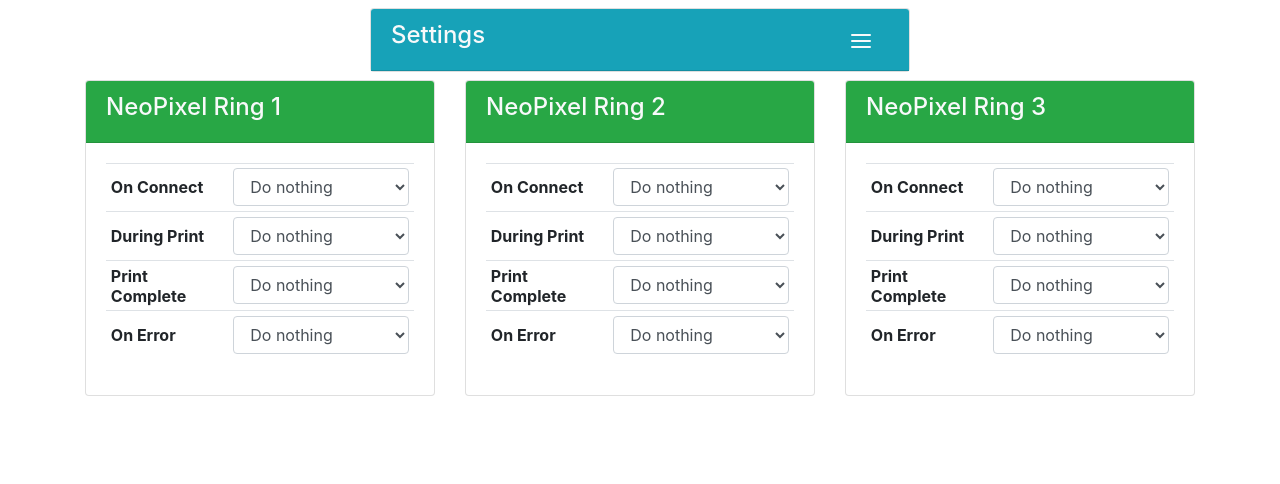
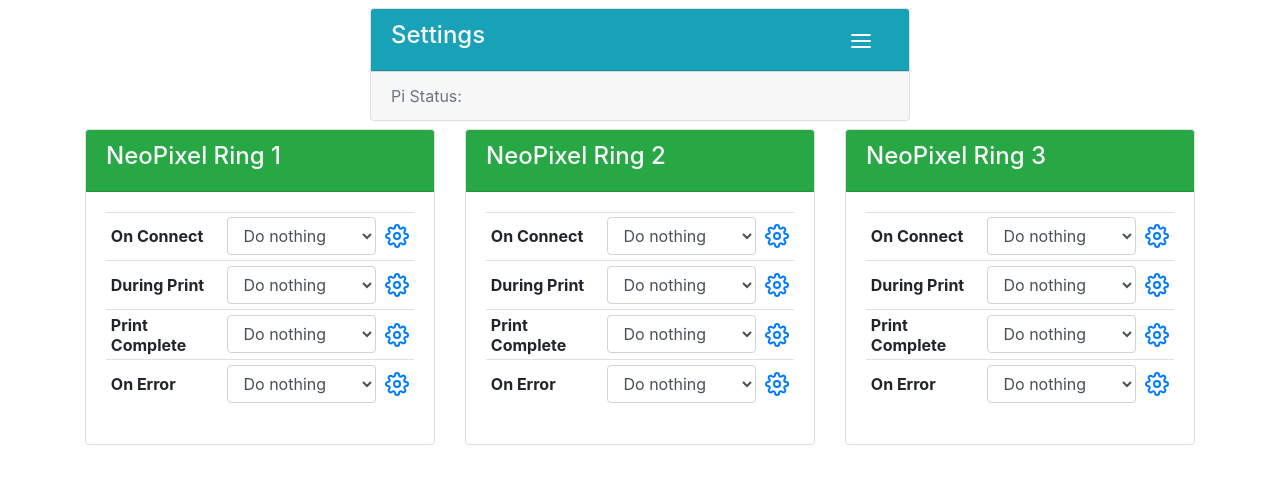
Before and after one commit to barskey/DuetWifiLed, a Flask app: page / in a window 1280 px wide. Shown: the top 484 px of the page. Run offline with Flask 2, Linux system fonts and the light colour scheme; some libraries are stand-ins or nearby versions.

Commit message:
Adding settings anchor

```diff
--- a/pdlapp/static/js/pdl.js
+++ b/pdlapp/static/js/pdl.js
@@ -3,11 +3,17 @@ $( document ).ready( function() {
     feather.replace()
 
     $( '.pdl-setting' ).change( function() {
-
+        $( '#status' ).text( 'Saving settings...' );
         $.post('/update_settings', $( '#settingsForm' ).serialize() )
         .done( function( response ) {
+            $( '#status' ).text( response.msg );
             console.log(response.msg);
         });
     });
 
+    $( 'a.pdl-action' ).click( function(event) {
+        console.log($(event.target));
+        console.log($( event.target ).parent().parent().parent().find( 'select' ).attr('id'));
+    });
+
 });
--- a/pdlapp/templates/index.html
+++ b/pdlapp/templates/index.html
@@ -105,6 +105,9 @@
                                 </div>
                             </form>
                         </div>
+                        <div class="card-footer">
+                            <span class="text-muted">Pi Status: </span><em><span class="text-muted" id="status"></span></em>
+                        </div>
                     </div>
                 </div>
             </div>
@@ -121,21 +124,25 @@
                                     <th scope="row" class="align-middle">On Connect</th>
                                     {% set event = 'connect' %}
                                     <td>{% include '_action_select.html' %}</td>
+                                    <td class="align-middle"><a href="#" class="pdl-action"><span data-feather="settings"></span></a></td>
                                 </tr>
                                 <tr>
                                     <th scope="row" class="align-middle">During Print</th>
                                     {% set event = 'print' %}
                                     <td>{% include '_action_select.html' %}</td>
+                                    <td class="align-middle"><a href="#" class="pdl-action"><span data-feather="settings"></span></a></td>
                                 </tr>
                                 <tr>
                                     <th scope="row" class="align-middle">Print Complete</th>
                                     {% set event = 'complete' %}
                                     <td>{% include '_action_select.html' %}</td>
+                                    <td class="align-middle"><a href="#" class="pdl-action"><span data-feather="settings"></span></a></td>
                                 </tr>
                                 <tr>
                                     <th scope="row" class="align-middle">On Error</th>
                                     {% set event = 'error' %}
                                     <td>{% include '_action_select.html' %}</td>
+                                    <td class="align-middle"><a href="#" class="pdl-action"><span data-feather="settings"></span></a></td>
                                 </tr>
                             </table>
                         </div>
```
